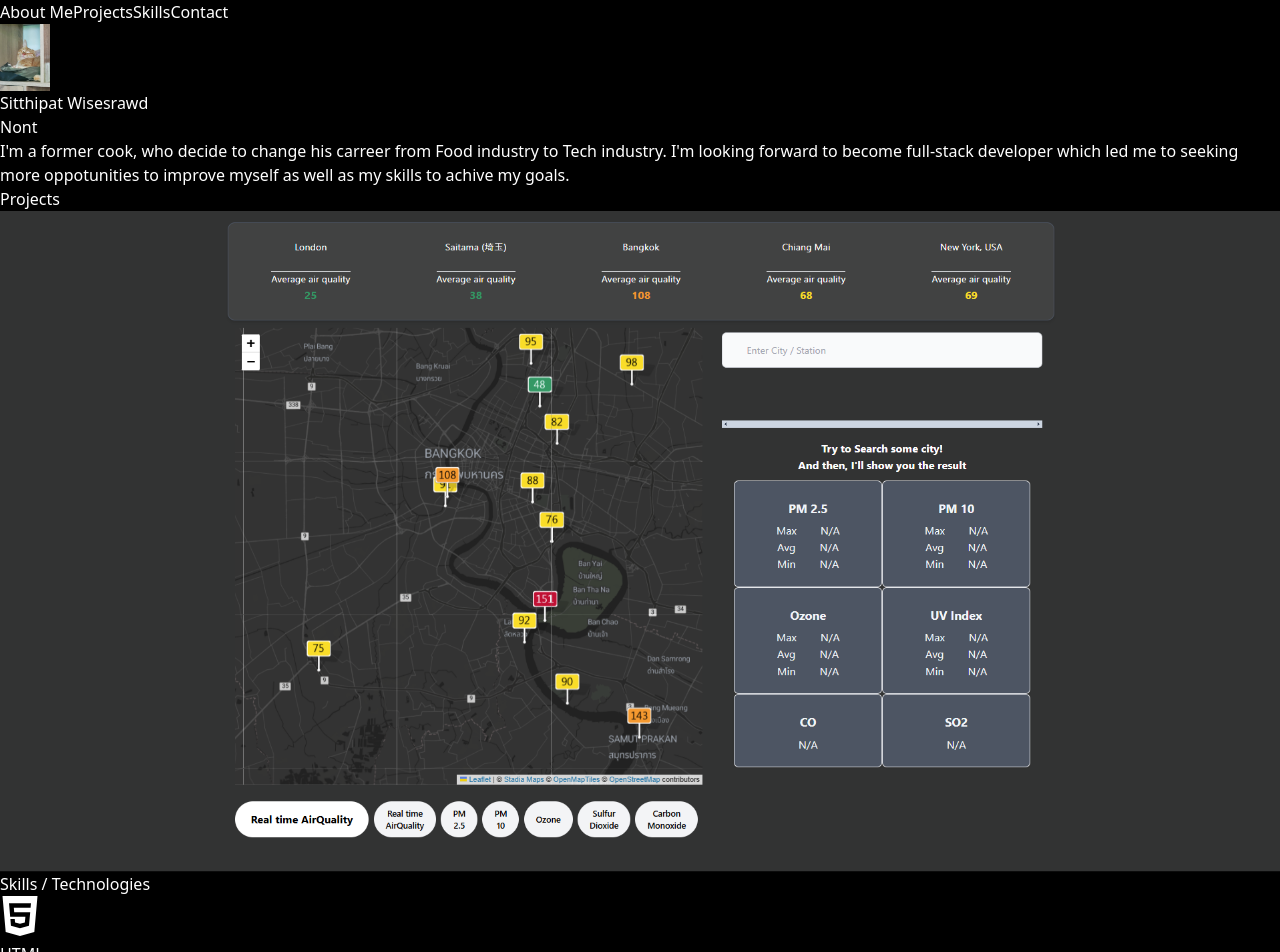
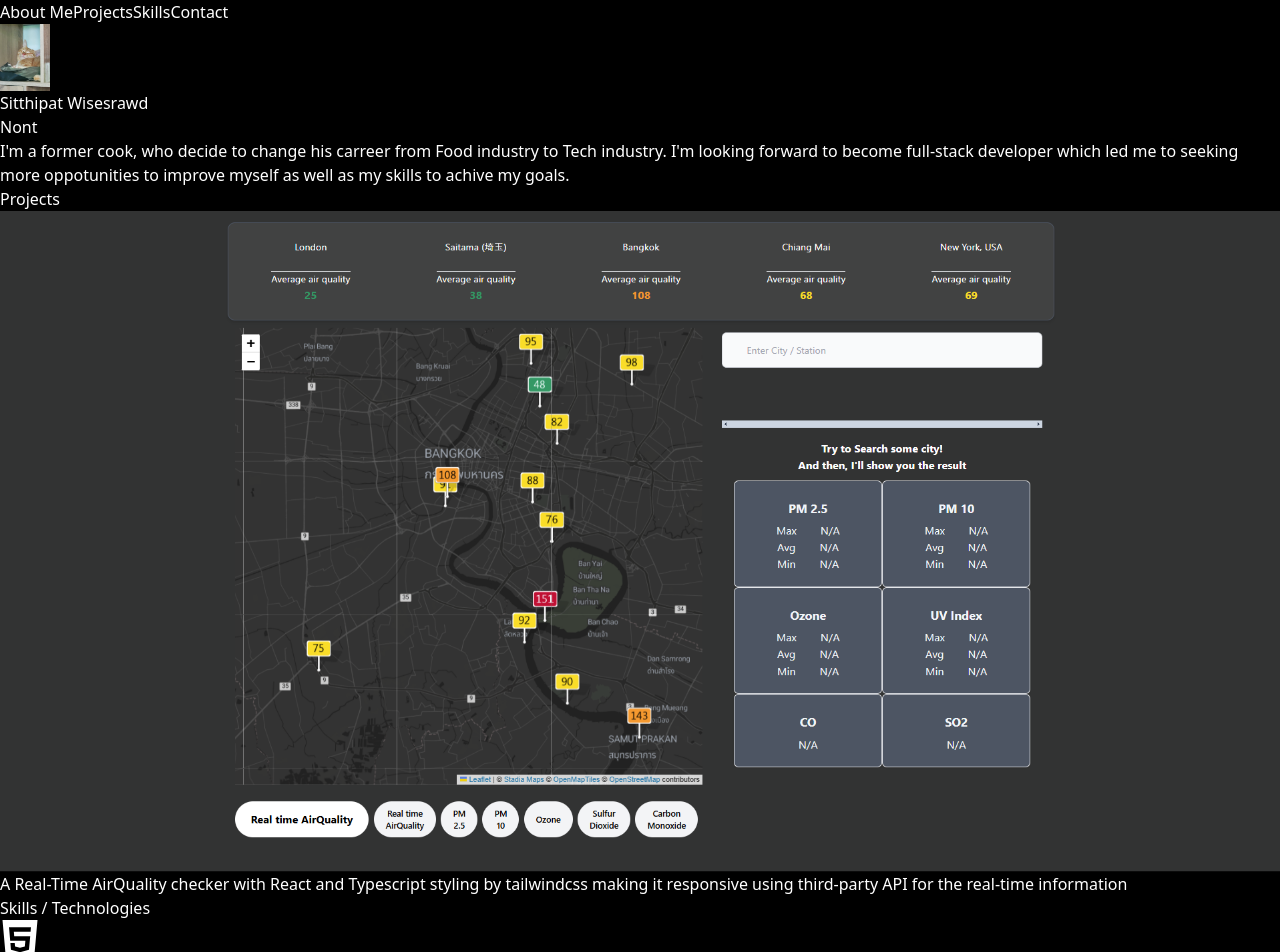
Before and after one commit to n0NoOon/my-portfolio, a React (Vite) app: page / in a window 1280 px wide. Shown: the top 952 px of the page. Built offline with nearby package versions, Linux system fonts and the light colour scheme.

Commit message:
fixing info in project and add id to skills

```diff
--- a/src/components/Nav.tsx
+++ b/src/components/Nav.tsx
@@ -1,9 +1,11 @@
-import { MdNightsStay, MdSunny } from "react-icons/md";
+import { IoMenu } from "react-icons/io5";
 
 export default function Nav() {
-  const box = () => {
+  const menu = () => {
     return (
       <div>
+        <IoMenu />
+
         <div>Home</div>
         <div>Project</div>
         <div>Contact</div>
--- a/src/components/Project.tsx
+++ b/src/components/Project.tsx
@@ -11,8 +11,8 @@ export default function Project() {
       <div className="flex justify-center">
         <h1 className="font-bold">Projects</h1>
       </div>
-      <div className="flex gap-10">
-        <div className="mt-10">
+      <div className="flex gap-10 lg:justify-center">
+        <div className="flex flex-col md:flex-row gap-5 mt-10">
           <a href="https://n0nooon.github.io/AirQuality/" target="_blank">
             <img
               src="images/AirQuality.png"
@@ -20,6 +20,13 @@ export default function Project() {
               className="w-[500px] hover:scale-110 rounded-md"
             />
           </a>
+          <div className="flex">
+            <p className="lg:w-[500px]">
+              A Real-Time AirQuality checker with React and Typescript styling
+              by tailwindcss making it responsive using third-party API for the
+              real-time information
+            </p>
+          </div>
         </div>
       </div>
     </div>
--- a/src/components/Skills.tsx
+++ b/src/components/Skills.tsx
@@ -81,7 +81,7 @@ export default function Skills() {
   const [selected, setSelected] = useState<string | null>(null);
 
   return (
-    <div className="flex flex-col">
+    <div className="flex flex-col" id="skills">
       <div className="flex justify-center my-10 font-bold">
         <h1>Skills / Technologies</h1>
       </div>
```
